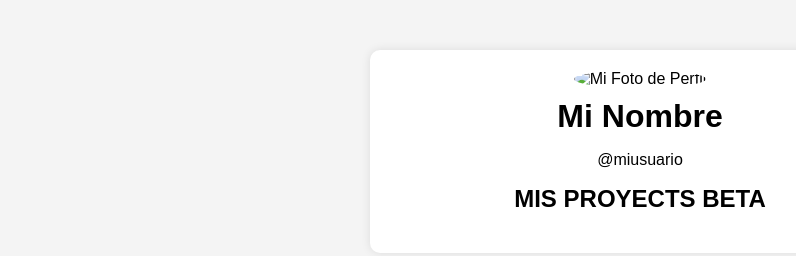
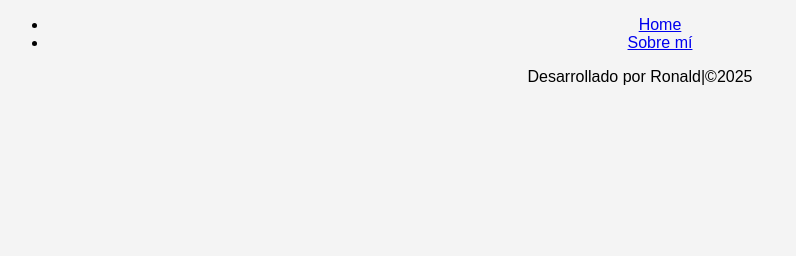
Before and after one commit to ronnieronald/dev-portfolio, a plain HTML site: page index.html in a window 1280 px wide. Shown: the whole page, without its empty margins (0-796 px from the left). Drawn offline with Linux system fonts and the light colour scheme; no server answers.

Commit message:
Update index.html

```diff
--- a/index.html
+++ b/index.html
@@ -1,19 +1,36 @@
 <!DOCTYPE html>
 <html lang="es">
-  <head>
-    <meta charset="UTF-8" />
-    <meta name="viewport" content="width=device-width, initial-scale=1.0" />
-    <title>Mis Proyectos en GitHub BETA</title>
-    <link rel="stylesheet" href="style.css" />
-  </head>
-  <body>
-    <div class="container">
-      <img src="avatar.jpg" alt="Mi Foto de Perfil" class="avatar" />
-      <h1>Mi Nombre</h1>
-      <p>@miusuario</p>
-      <h2>MIS PROYECTS BETA</h2>
-      <div id="repos"></div>
-    </div>
+<head>
+    <meta charset="UTF-8">
+    <meta name="viewport" content="width=device-width, initial-scale=1.0">
+    <title>Ronnie Ronald</title>
+    <link rel="stylesheet" href="style.css">
+    <link rel="icon" type="image/png" href="/assets/favicon.jpg">
+
+</head>
+<body>
+    <header>
+        <nav>
+
+            <ul class="nav-links">
+                <li><a href="index.html">Home</a></li>
+                <li><a href="about.html">Sobre mí</a></li>
+            </ul>
+        </nav>
+    </header>
+
+
+
+    <section id="projects">
+        <div class="project-container" id="project-container">
+            <!-- Los proyectos se cargarán dinámicamente con JavaScript -->
+        </div>
+    </section>
+
+    <footer>
+        <p>Desarrollado por Ronald|©2025</p>
+    </footer>
+
     <script src="script.js"></script>
-  </body>
+</body>
 </html>
```
